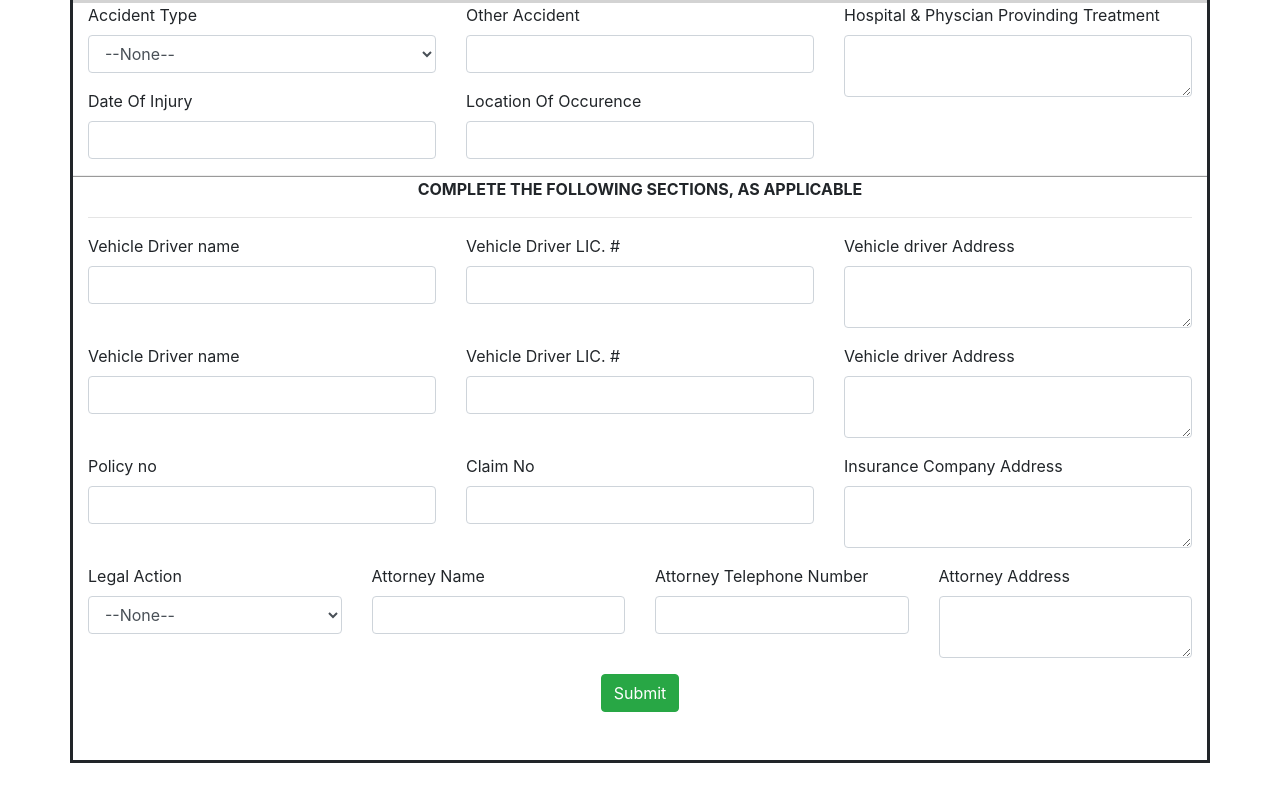
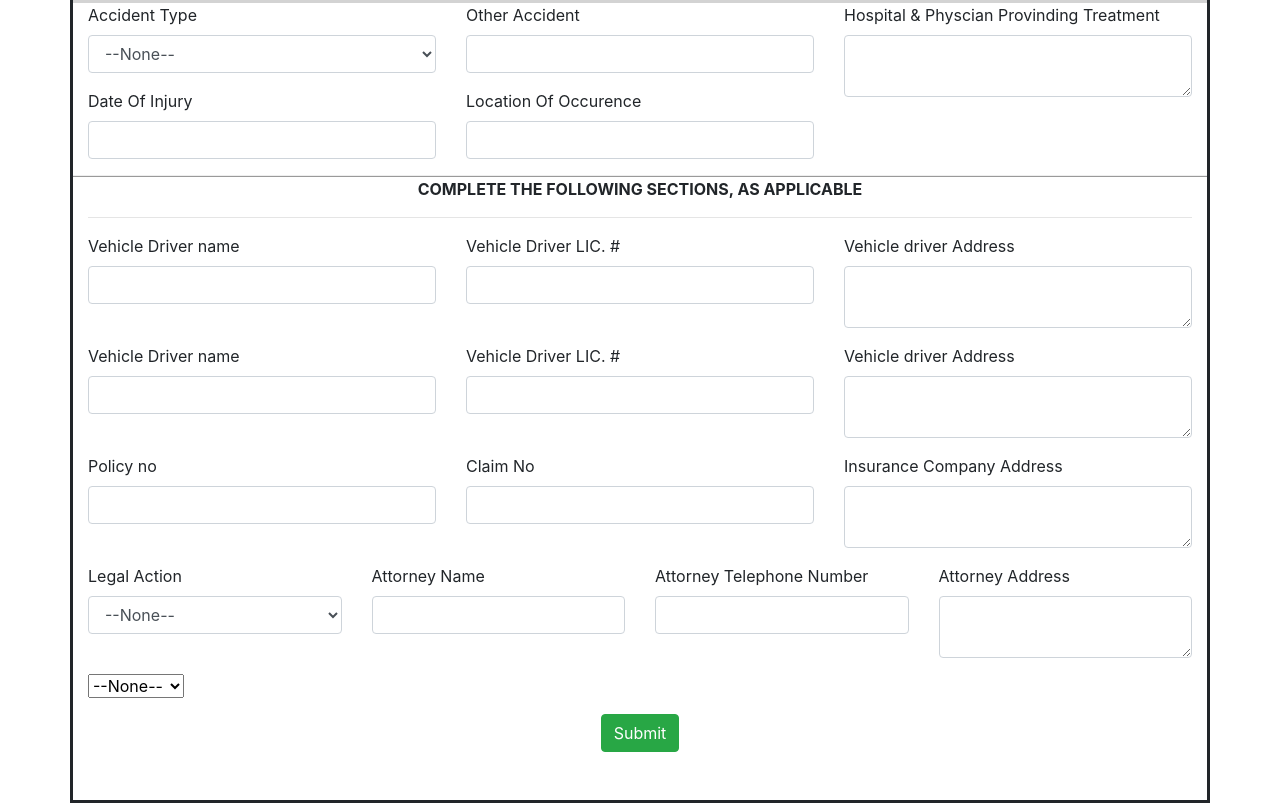
Before and after one commit to vsr007/salesforce, a plain HTML site: page index.html in a window 1280 px wide. Shown: the part 2375-3178 px from the top of the page. Before the commit the page ends 3138 px from the top, so only its background shows below. Drawn offline with nearby package versions, Linux system fonts and the light colour scheme.

Commit message:
Update index.html

```diff
--- a/index.html
+++ b/index.html
@@ -555,12 +555,27 @@
                                                       </div>
                                               </div>
 
+ 						<div class="col-sm-12">
+                                                            <div class="form-group">
+                                                                <label for="00N2v00000TXiyl" style="display:none;">Status</label>
+                                                       		<select  id="status" name="status">
+									<option value="">--None--</option>
+									<option value="New">New</option>
+									<option value="Working">Working</option>
+									<option value="Escalated">Escalated</option>
+									<option value="Closed">Closed</option>
+								</select><br>
+                                                            </div>
+                                                    </div>
+
+
               <div class="col-sm-12" style="text-align: center;">
 
                                                 <button type="submit" class="btn btn-success">Submit</button>
                                                 <br><br><br>
                                             </div>
 
+
     	</div> <!-- End Or Row-->
 	</div>
 </form>
```
